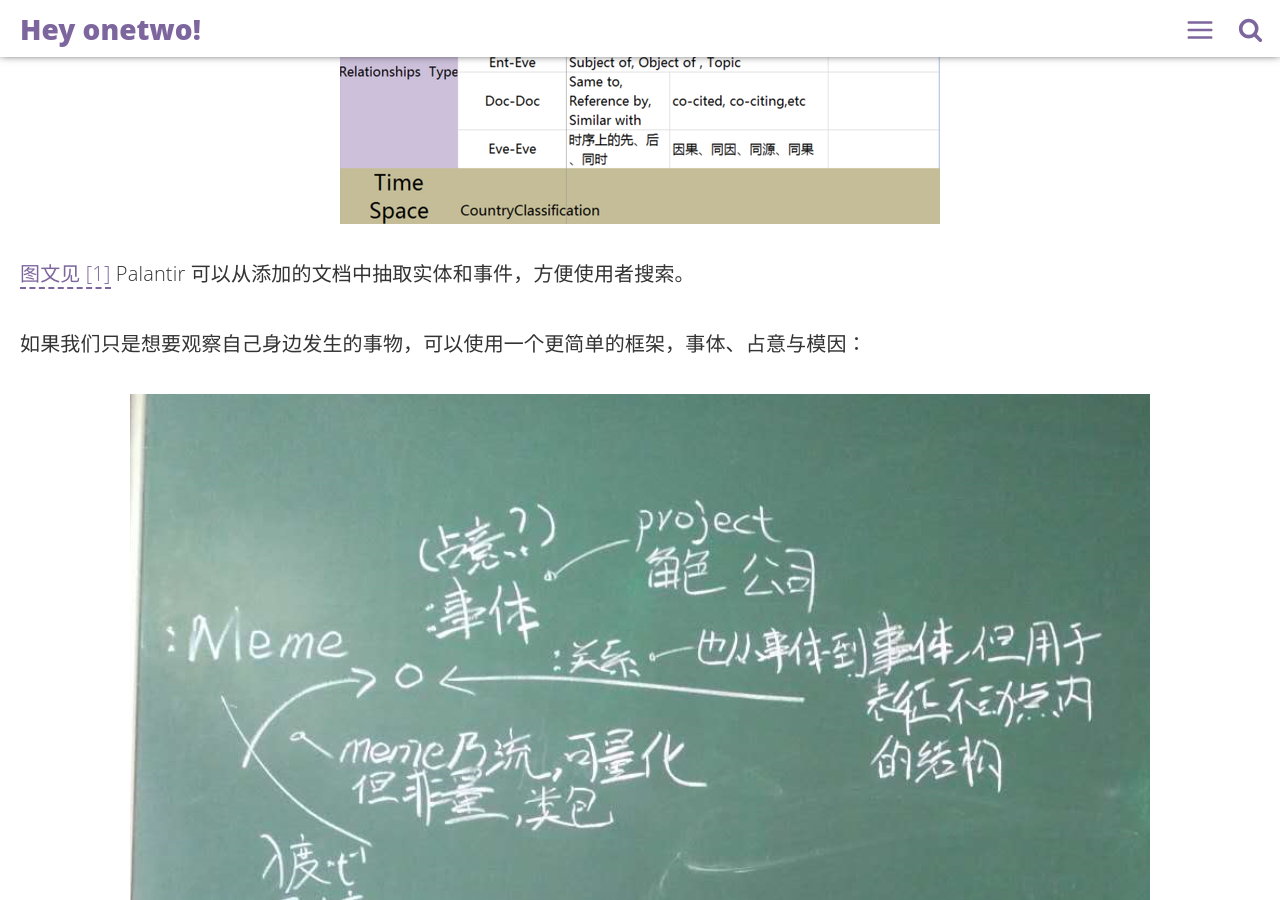
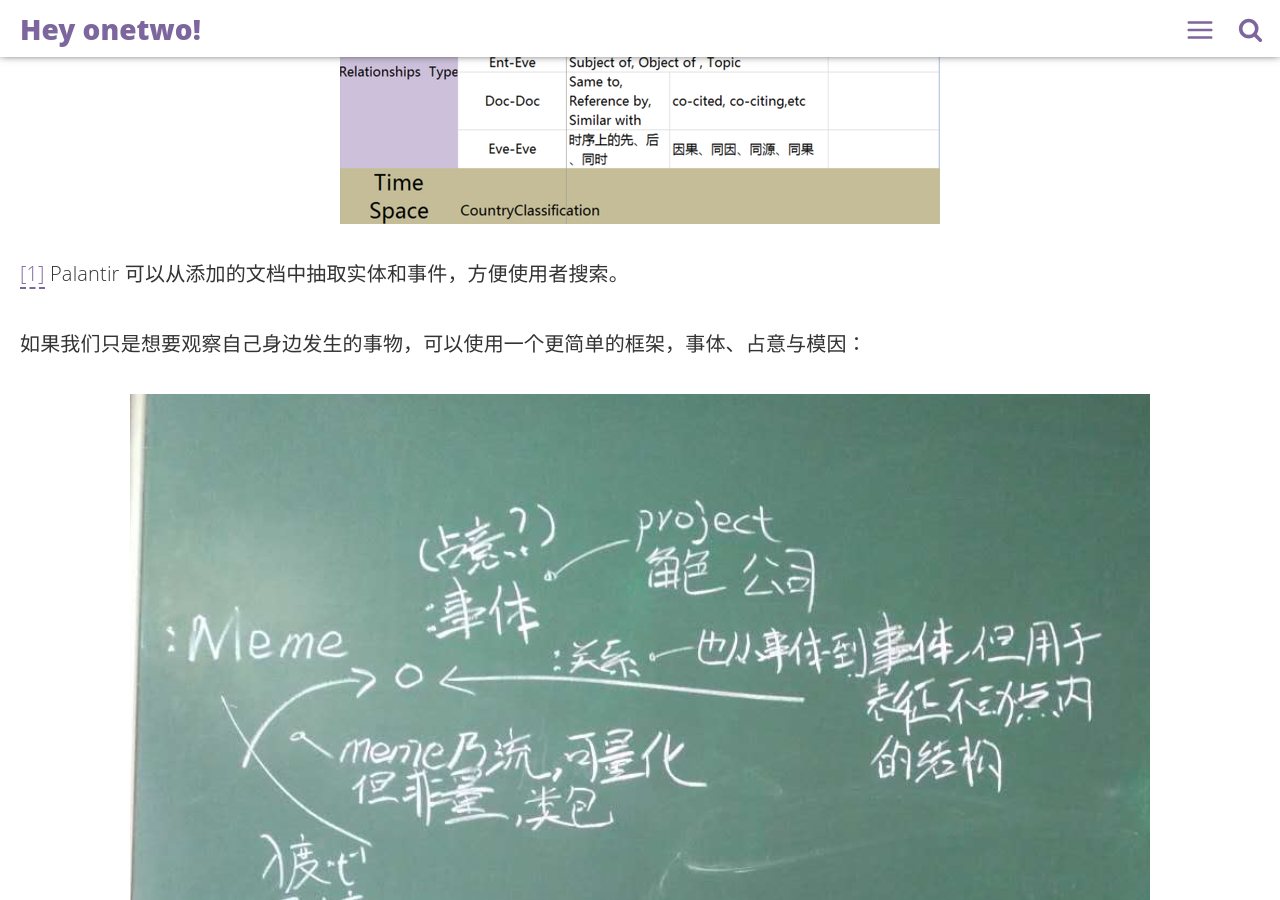
Before and after one commit to linonetwo/linonetwo.github.io, a Jekyll site: the page built from _posts/2017-02-03-处理人格的边界.md, in a window 1280 px wide and 900 px high, scrolled down 2133 px. Built offline with Jekyll 4.4.1, drawn with Linux system fonts in a browser that asks for light colours; comment, search, counter and statistics services are not loaded.

Commit message:
inline anchor

```diff
--- a/_posts/2017-02-03-处理人格的边界.md
+++ b/_posts/2017-02-03-处理人格的边界.md
@@ -22,7 +22,7 @@
 
 Palantir 公司使用的 Dynamic Ontology 是一个轻量级的知识表示框架，可以表示实体、文档和事件。
 ![Dynamic Ontology](https://github.com/linonetwo/linonetwo.github.io/raw/master/assets/img/posts/%E4%BA%8B%E4%BD%93/DynamicOntology%E7%9A%84%E9%A1%B6%E5%B1%82%E6%9C%AC%E4%BD%93.png)
-[图文见 [1]](#知识本体与大数据处理续-赵丹httpszhuanlanzhihucomp21496568)
+[[1]](#1)
 Palantir 可以从添加的文档中抽取实体和事件，方便使用者搜索。
 
 如果我们只是想要观察自己身边发生的事物，可以使用一个更简单的框架，事体、占意与模因：
@@ -33,4 +33,4 @@
 
 ## 参考文献
 
-### [知识本体与大数据处理续 - 赵丹](https://zhuanlan.zhihu.com/p/21496568)
+### [<span id="1">知识本体与大数据处理续 - 赵丹</span>](https://zhuanlan.zhihu.com/p/21496568)
```
Also changed, not shown: 1 other file.
